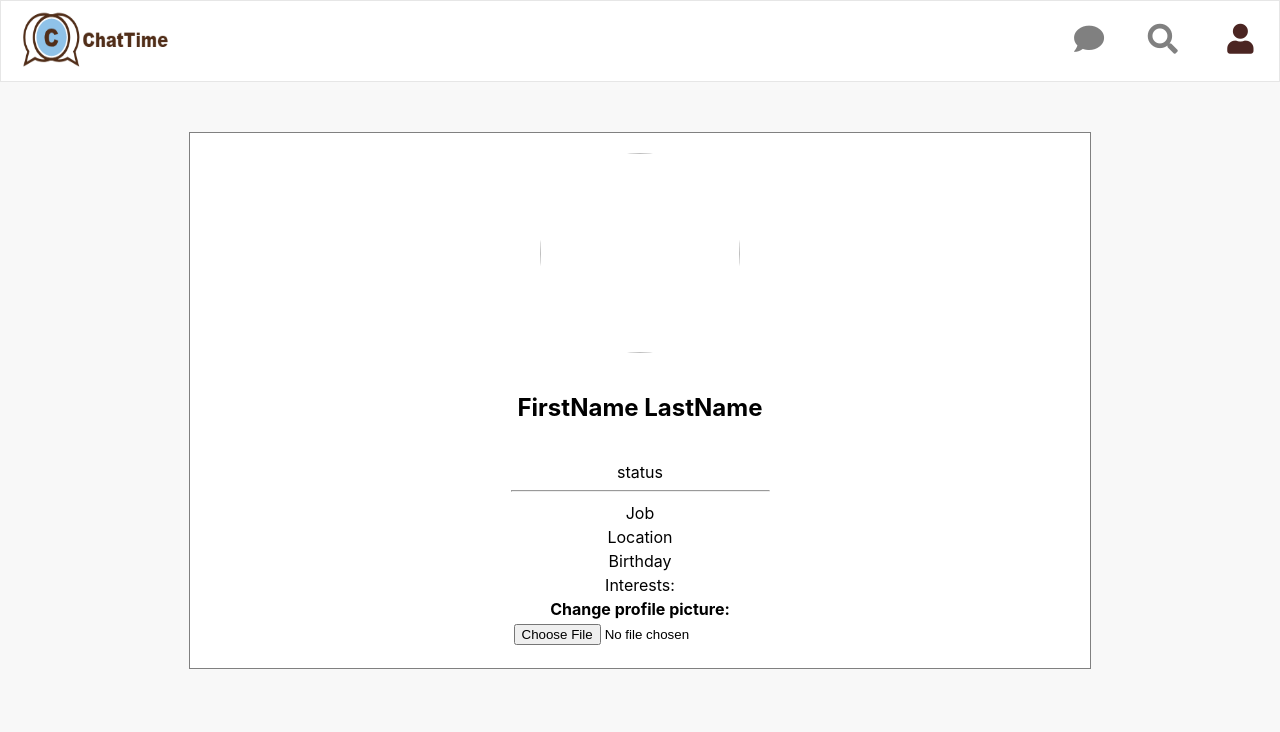
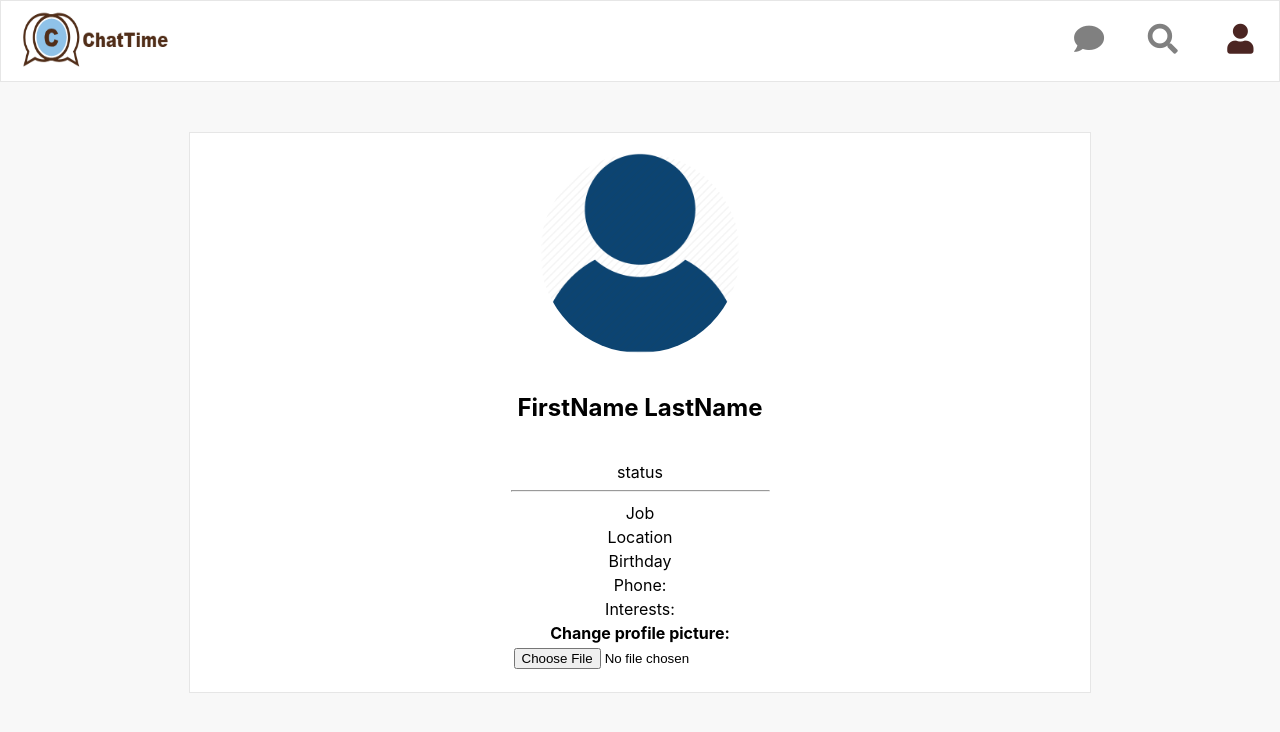
Before and after one commit to Bingaa/Internet-Computing-Project, a PHP site: page /html/profile.html in a window 1280 px wide. Shown: the top 732 px of the page. Run offline with PHP 8.4, Linux system fonts and the light colour scheme; some libraries are stand-ins or nearby versions.

Commit message:
set default profile pic if not set

```diff
--- a/html/profile.html
+++ b/html/profile.html
@@ -19,7 +19,8 @@
     <div class="white-card-wide" style="margin-top: 50px;">
 
 
-        <img id="profile"class="dp" src="#">
+        <img id="profile" class="dp" src="#" onerror="if (this.src != '../images/error.png') this.src = '../images/error.png';">
+
         <div class="info"><h2>FirstName LastName</h2><br>status<hr>
         <table>
         <tr>
@@ -32,8 +33,11 @@
           <td>Birthday</td>
         </tr>
         <tr>
-            <td>Interests:</td>
+            <td>Phone:</td>
           </tr>
+          <tr>
+                <td>Interests:</td>
+        </tr>
           <tr>
             <td><strong>Change profile picture:</strong></td>
         </tr>
--- a/styles/styles.css
+++ b/styles/styles.css
@@ -88,7 +88,7 @@ body {
   max-width: 900px;
   margin-right: auto;
   margin-left: auto;
-  border: 1px solid grey;
+  border: 1px solid #e6e6e6;
   overflow: auto;
   text-align: center;
  }
```
Also changed, not shown: images/error.png (added).
